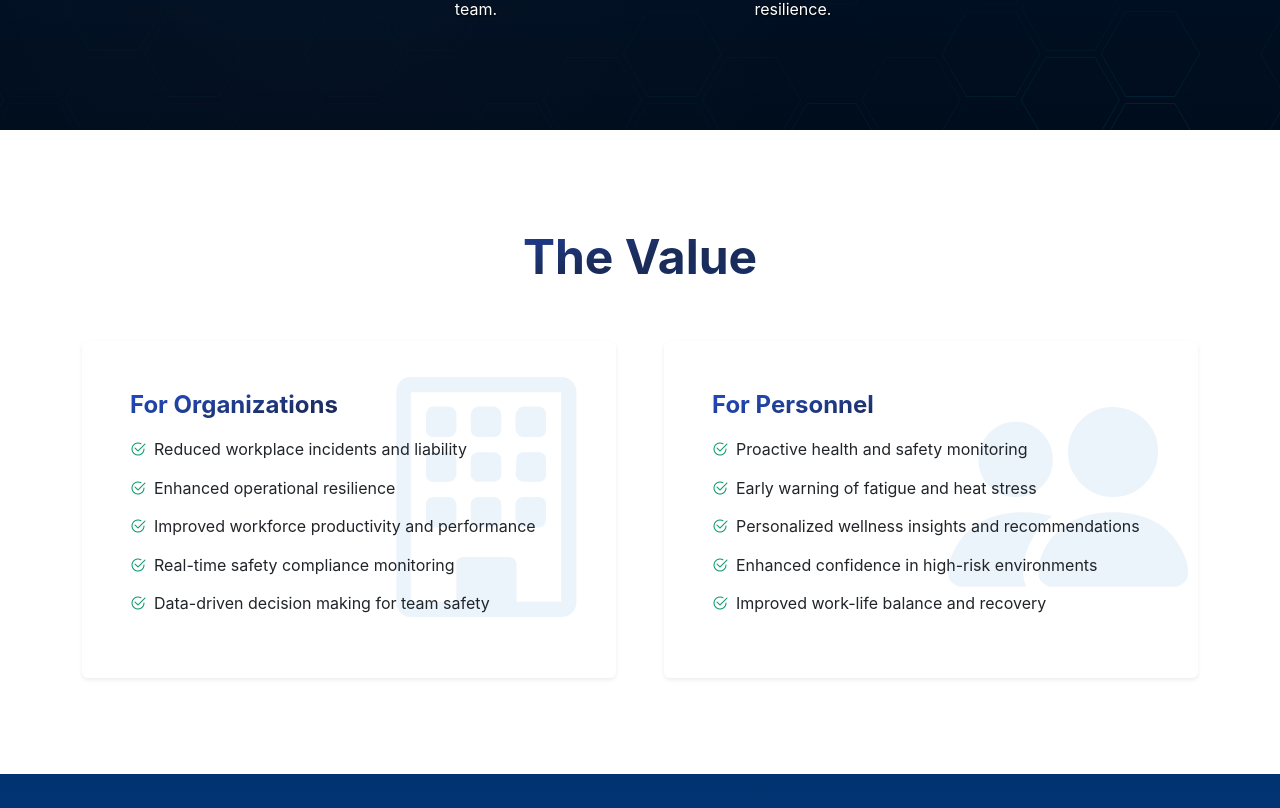
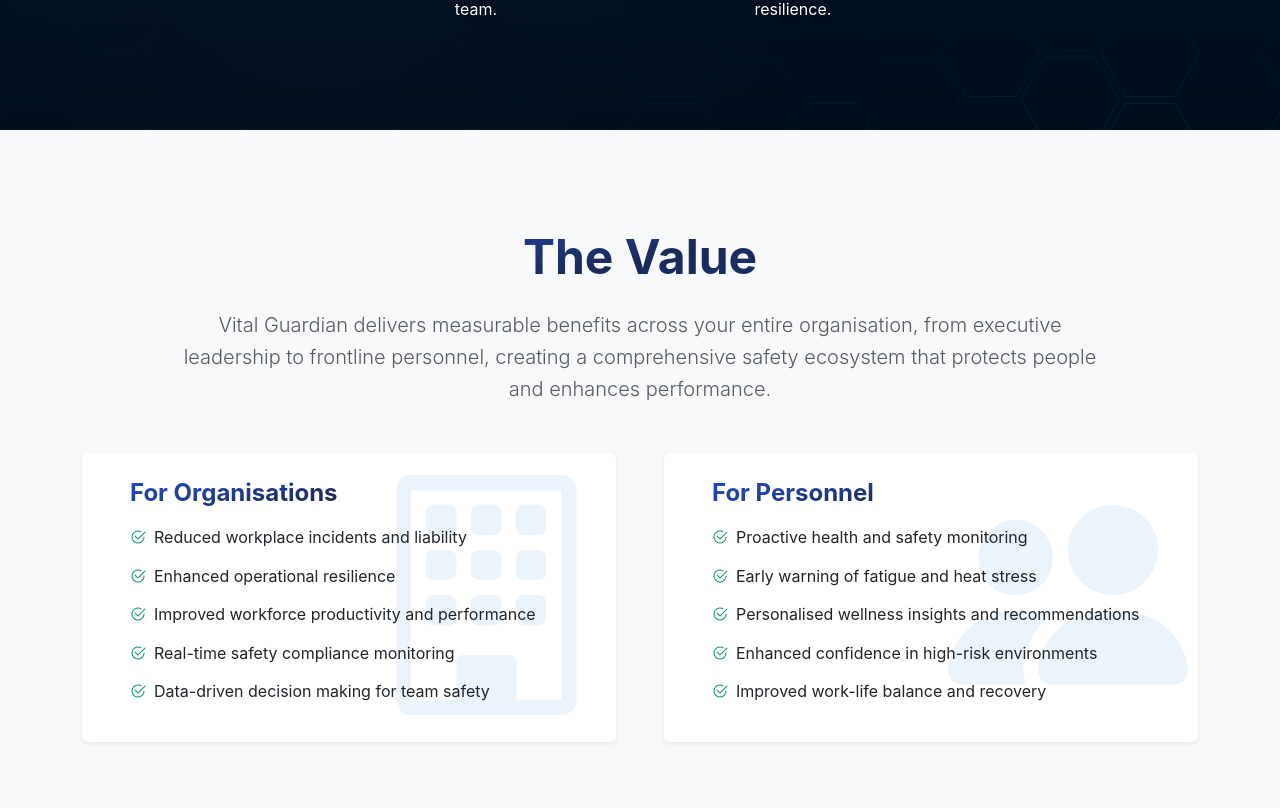
Before and after one commit to Insight-Via-Artificial-Intelligence/website, a Next.js app: page /vital-guardian in a window 1280 px wide. Shown: the part 3072-3880 px from the top of the page. Built offline with nearby package versions, Linux system fonts and the light colour scheme; a web font is replaced by a local one.

Commit message:
make the value section a bit more stylish and fix to aussie spelling

```diff
--- a/src/pages/vital-guardian.tsx
+++ b/src/pages/vital-guardian.tsx
@@ -322,7 +322,7 @@
                   See Vital Guardian in Action
                 </h2>
                 <p className="lead text-muted">
-                  Discover how Vital Guardian revolutionizes health monitoring and team safety
+                  Discover how Vital Guardian revolutionises health monitoring and team safety
                 </p>
               </div>
             </Col>
@@ -408,7 +408,7 @@
             <Col lg={10}>
               <div className="text-center mb-5">
                 <h2 className="display-5 fw-bold mb-4">
-                  Team Safety Revolutionized
+                  Team Safety Revolutionised
                 </h2>
                 <p className="lead">
                   Vital Guardian combines secure edge AI processing with flexible system integration to deliver privacy-focused health monitoring and actionable intelligence for protecting teams in high-risk environments.
@@ -979,12 +979,17 @@
       </section>
 
       {/* Value Section */}
-      <section id="value-section" className="py-6">
+      <section id="value-section" className="py-6 bg-light">
         <Container>
           <Row className="justify-content-center">
             <Col lg={10}>
               <div className="text-center mb-5">
                 <h2 className="display-5 fw-bold mb-4">The Value</h2>
+                <p className="lead text-muted mb-0">
+                  Vital Guardian delivers measurable benefits across your entire organisation,
+                  from executive leadership to frontline personnel, creating a comprehensive
+                  safety ecosystem that protects people and enhances performance.
+                </p>
               </div>
             </Col>
           </Row>
@@ -992,8 +997,8 @@
           <Row className="g-5">
             <Col lg={6}>
               <Card className="border-0 shadow-sm h-100">
-                <Card.Body className="p-5 position-relative">
-                  <h4 className="fw-bold mb-4">For Organizations</h4>
+                <Card.Body className="px-5 py-4 position-relative">
+                  <h4 className="fw-bold mb-4">For Organisations</h4>
                   <ul className="list-unstyled">
                     <li
                       className="mb-3"
@@ -1057,7 +1062,7 @@
             </Col>
             <Col lg={6}>
               <Card className="border-0 shadow-sm h-100">
-                <Card.Body className="p-5 position-relative">
+                <Card.Body className="px-5 py-4 position-relative">
                   <h4 className="fw-bold mb-4">For Personnel</h4>
                   <ul className="list-unstyled">
                     <li
@@ -1091,7 +1096,7 @@
                       }}
                     >
                       <i className="bi bi-check2-circle text-success me-2"></i>
-                      Personalized wellness insights and recommendations
+                      Personalised wellness insights and recommendations
                     </li>
                     <li
                       className="mb-3"
@@ -1170,7 +1175,7 @@
               </h2>
               <p className="lead mb-5">
                 Discover how Vital Guardian can enhance team safety, reduce workplace
-                incidents, and optimize performance in high-risk environments.
+                incidents, and optimise performance in high-risk environments.
               </p>
 
               <Button
--- a/src/styles/vital-guardian.scss
+++ b/src/styles/vital-guardian.scss
@@ -407,18 +407,19 @@
 #value-section {
   .value-section-bg-icon {
     position: absolute;
-    bottom: 10px;
+    top: 50%;
     right: 10px;
     font-size: 15rem; // Even bigger
     color: rgba(0, 102, 204, 0.08);
     pointer-events: none;
     z-index: 0; // Behind the text
+    transform: translateY(-50%);
     transition: all 0.3s ease;
 
     // Subtle animation on card hover
     .card:hover & {
       color: rgba(0, 102, 204, 0.12);
-      transform: scale(1.02);
+      transform: translateY(-50%) scale(1.02);
     }
   }
 
@@ -439,15 +440,15 @@
 @media (max-width: 768px) {
   #value-section .value-section-bg-icon {
     font-size: 11rem;
-    bottom: 5px;
     right: 5px;
+    // top: 50% and transform: translateY(-50%) inherited from parent
   }
 }
 
 @media (max-width: 576px) {
   #value-section .value-section-bg-icon {
     font-size: 8rem;
-    bottom: 0px;
     right: 0px;
+    // top: 50% and transform: translateY(-50%) inherited from parent
   }
 }
```
